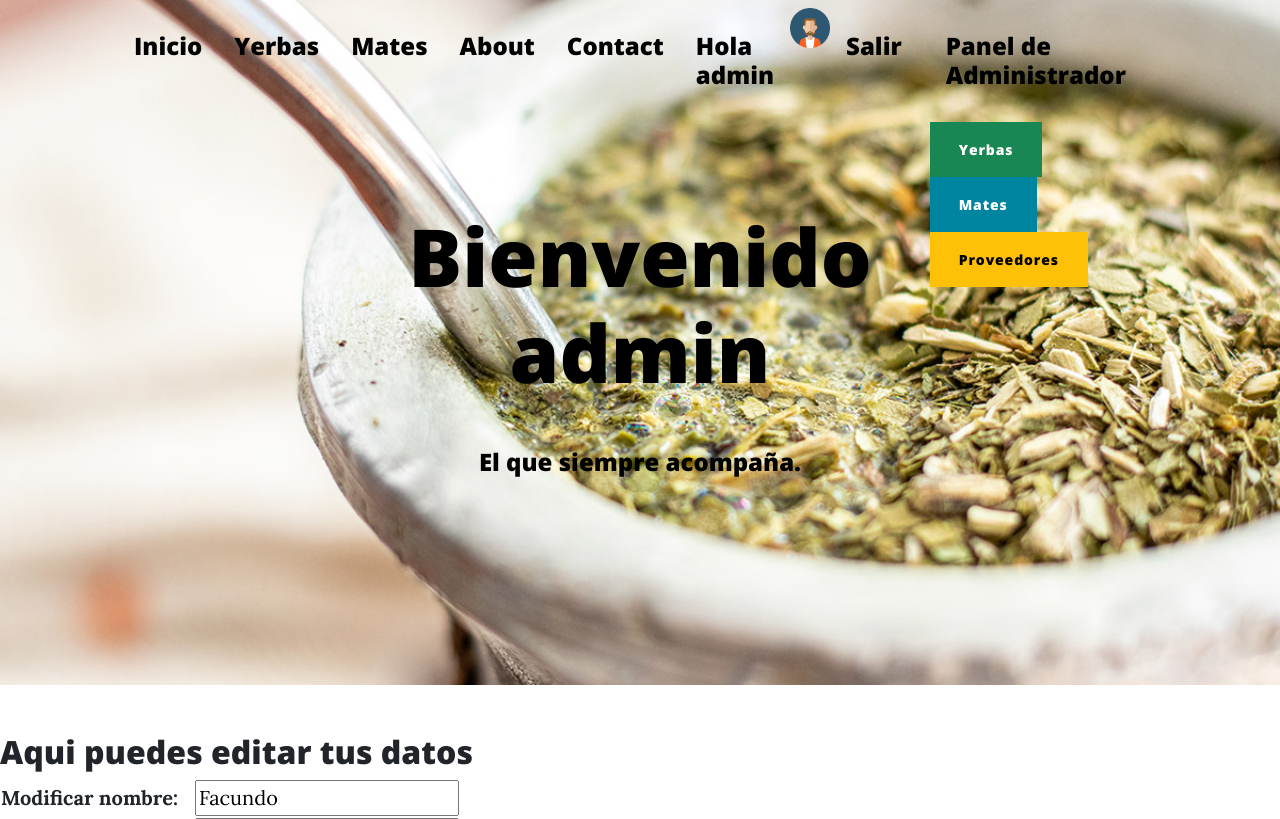
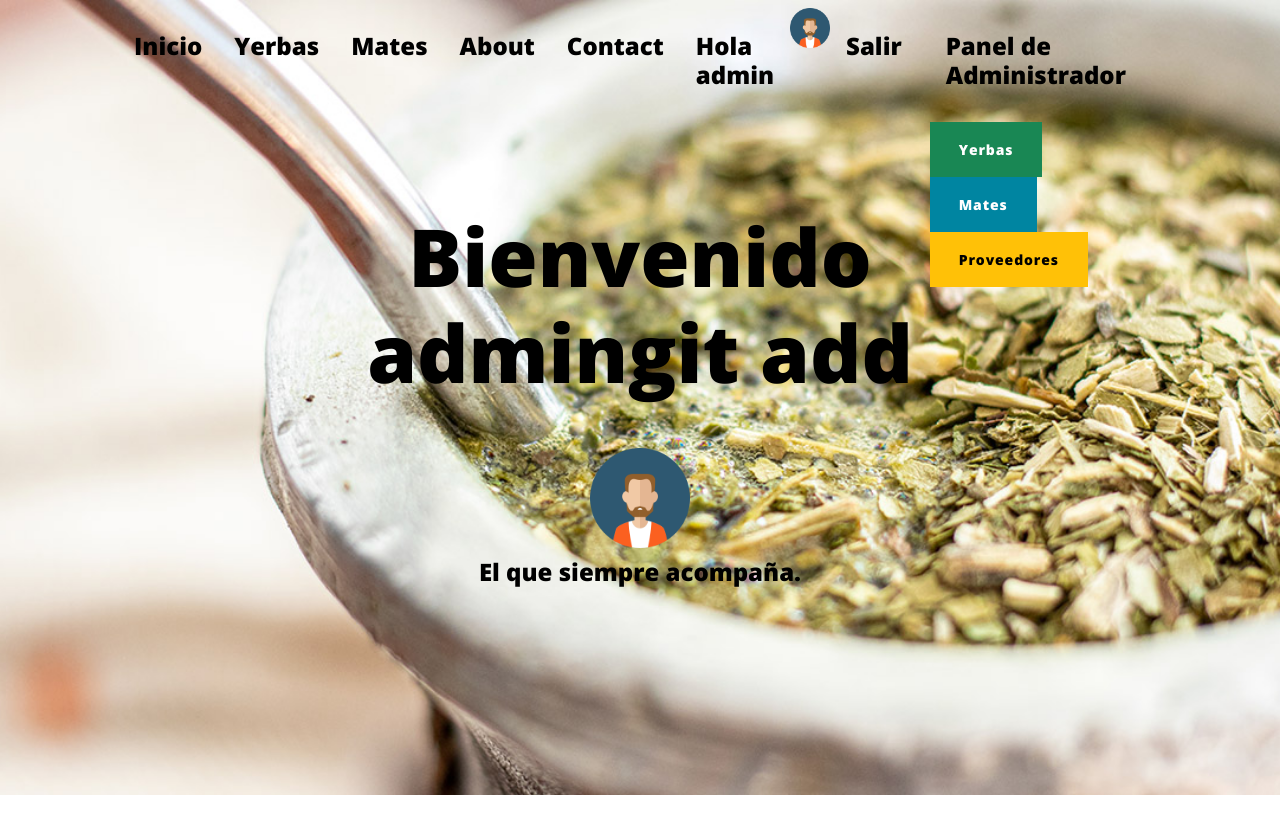
Before and after one commit to facundovarela99/ProyectoFinal-Varela, a Django app: page /editarPerfil/ in a window 1280 px wide. Shown: the top 819 px of the page. Run offline with Django 4.2, Linux system fonts and the light colour scheme; a user stored in the database is signed in; data comes from the database, SQL or seed files in the repository; both versions use the stored data as it was after the commit; some libraries are stand-ins or nearby versions.

Commit message:
mejoras segunda parte

```diff
--- a/AppPrueba/templates/AppPrueba/editarPerfil.html
+++ b/AppPrueba/templates/AppPrueba/editarPerfil.html
@@ -3,7 +3,8 @@
 {% load static %}
 
 {% block titulo %}
-<h1 class="mb-5" style="color:black">Bienvenido {{ usuario }}</h1>
+<h1 class="mb-5" style="color:black">Bienvenido {{ usuario }}git add</h1><img height="100px" src="{{ avatar }}" alt="">
+
 {% endblock %}
 
 {% block contenido_que_cambia %}
--- a/AppPrueba/templates/AppPrueba/index.html
+++ b/AppPrueba/templates/AppPrueba/index.html
@@ -96,15 +96,7 @@
                 <div class="col-md-10 col-lg-8 col-xl-7">
                     <!-- Post preview-->
                     {% if user.is_authenticated %}
-                    <div class="post-preview">
-                        <nav class="navbar navbar-light bg-light static-top">
-                            <div class="container">
-                                <h2>Lista de yerbas</h2>
-                                <a class="btn btn-success" href="{% url 'yerbas_listar' %}">Yerbas</a>
-                                <h2>Lista de mates</h2>
-                                <a class="btn btn-primary" href="{% url 'mates_listar' %}">Mates</a>
-                            </div>
-                        </nav>
+
 
                         <a>
                             <img height="250px" src="{% static 'AppPrueba/assets/img/MATECHICA.jpg' %}" alt="">
@@ -197,7 +189,8 @@
                                 </a>
                             </li>
                         </ul>
-                        <div class="small text-center text-muted fst-italic">Copyright &copy; Your Website 2022</div>
+                        <div class="small text-center text-muted fst-italic">Desarrolladores: Facundo Varela y Federico Hanley</div>
+                        <div class="small text-center text-muted fst-italic">facundovarela88@hotmail.com  /  Federicohanley.fh@gmail.com </div>
                     </div>
                 </div>
             </div>
```
Also changed, not shown: db.sqlite3.
